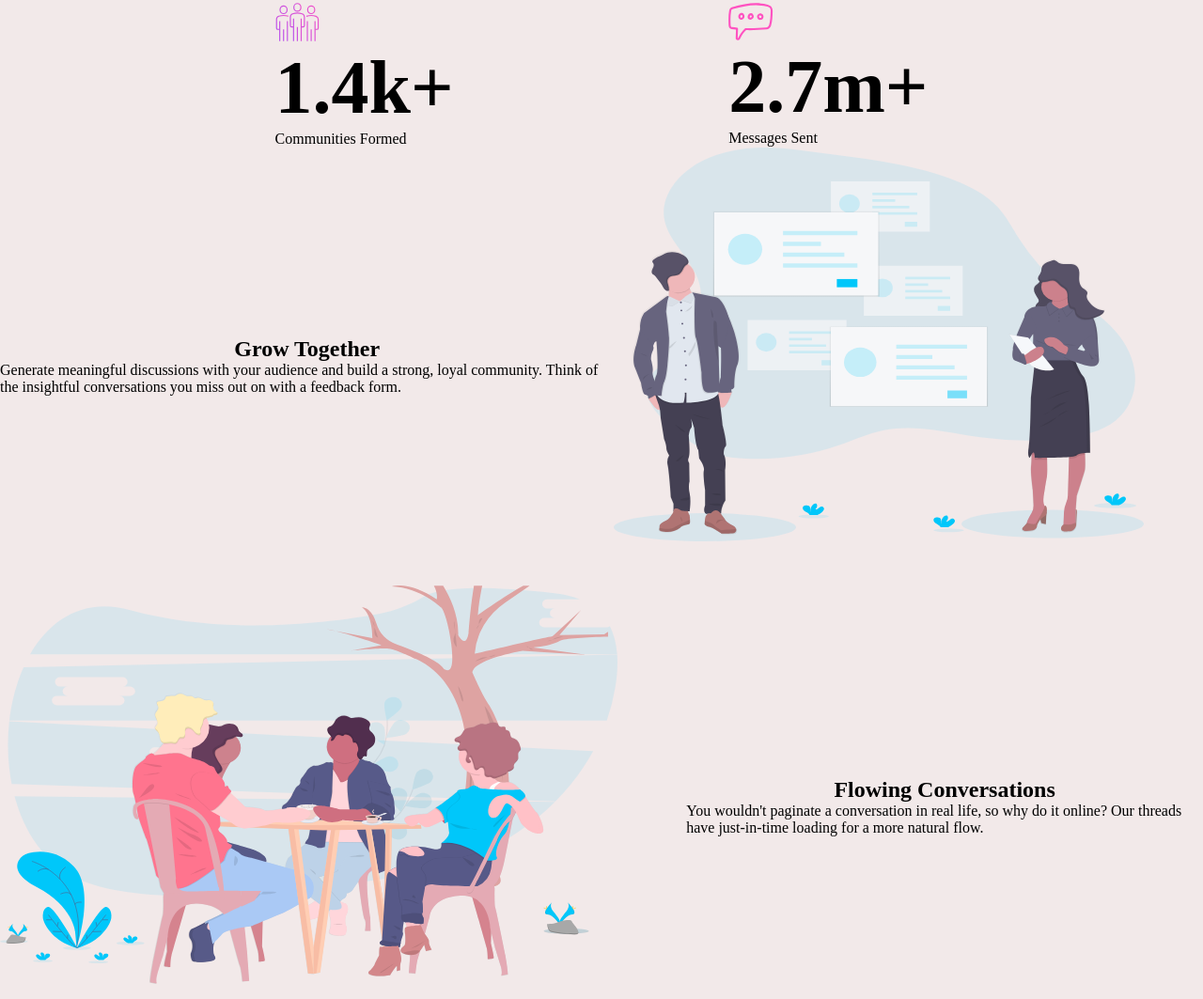
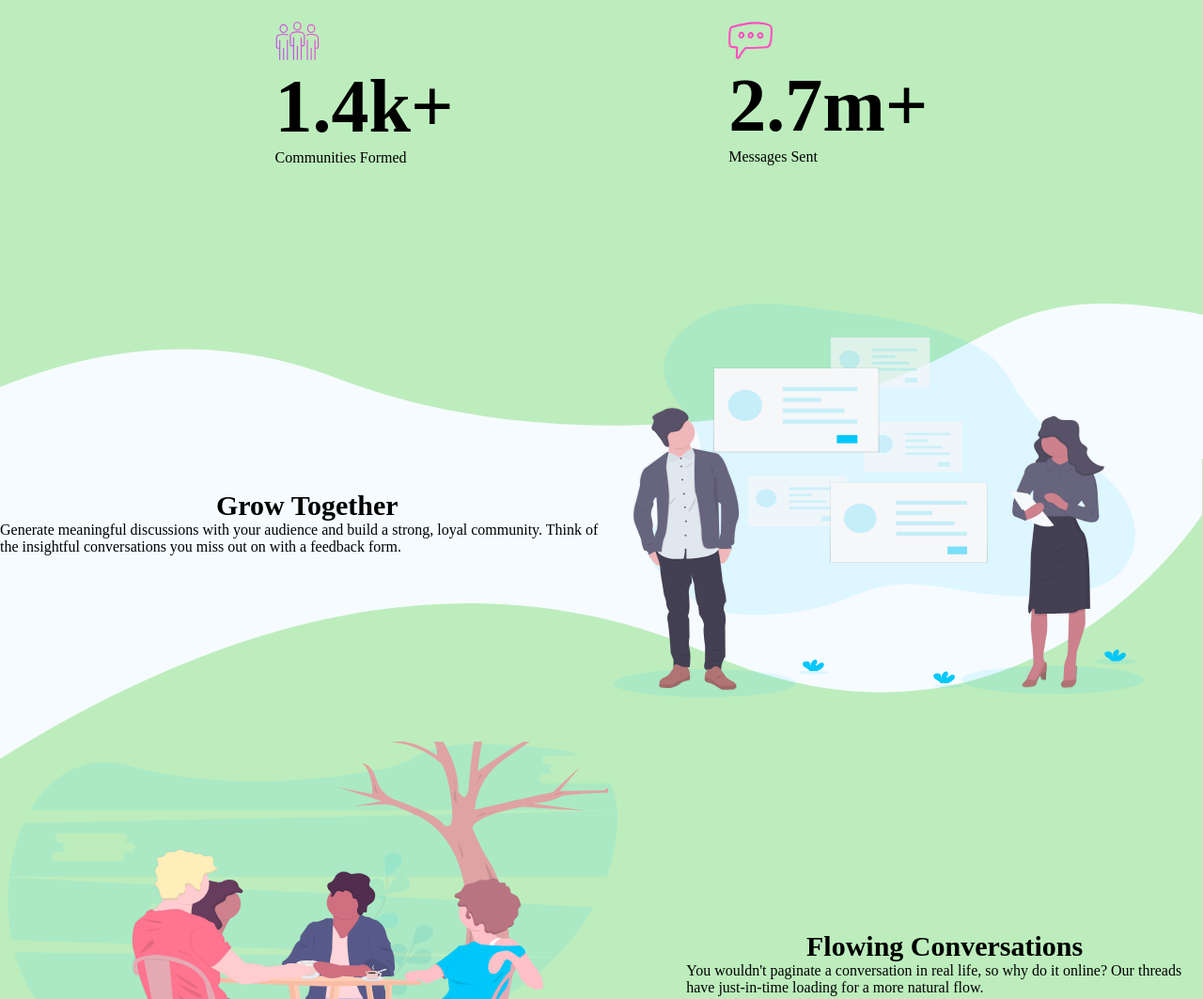
Before and after one commit to ash441/huddle-landing-page, a plain HTML site: page index.html in a window 1280 px wide. Shown: the part 1469-2532 px from the top of the page at 94% size. Drawn offline with Linux system fonts and the light colour scheme.

Commit message:
bg-pattern issue

```diff
--- a/index.html
+++ b/index.html
@@ -36,13 +36,13 @@
     <!-- ========start hero section ========= -->
      <section>
      <div class="container">
-       <div class="heading">
+       <div class="heading ">
          <h1>Build The Community Your Fans Will Love</h1>
 
        </div>
-       <div class="intro">
-         <p>Huddle re-imagines the way we build communities. You have a voice, but so does
-          your audience. Create connections with your users as you engage in genuine discussion.</p>
+       <div class="intro ">
+         <p>Huddle re-imagines the way we build communities. You have a  voice, but so does
+          your audience. Create connections with your  users as you engage in genuine discussion.</p>
 
        </div>
        <div class="hero-btn">
@@ -101,10 +101,12 @@
         <p class="para">Generate meaningful discussions with your audience and build a strong, loyal community.
           Think of the insightful conversations you miss out on with a feedback form. </p>
 
-      </div>
-      <div class="grow-img img-size"><img src="./images/illustration-grow-together.svg" alt="">
+        </div>
+        <div class="grow-img img-size"><img src="./images/illustration-grow-together.svg" alt="">
 
-      </div>
+        </div>
+        <!-- <img class="img-top" src="./images/bg-section-top-desktop-1.svg" alt=""> -->
+        <img class="img-bottom" src="./images/bg-section-bottom-desktop-1.svg" alt="">
 
 
 
--- a/style.css
+++ b/style.css
@@ -5,8 +5,11 @@
 }
 
 body {
-    background-color: rgb(242, 233, 233);
+    background-color: rgb(189, 237, 189);
 }
+
+
+
 
 .button {
     background-color: hsl(322, 100%, 66%);
@@ -45,6 +48,15 @@ nav {
     border-radius: 30px;
     border: none;
     font-size: 20px;
+    margin-top: 30px;
+}
+.intro {
+    margin-top: 30px;
+    width: 40%;
+    font-size: 20px;
+}
+.heading {
+    font-size: 30px;
 }
 
 .container {
@@ -67,7 +79,8 @@ nav {
 .rating {
     display: flex;
     justify-content: space-evenly;
-    margin-top: 30px;
+    height: 300px;
+    margin-top: 50px;
 
 }
 
@@ -78,6 +91,34 @@ nav {
 .grw-together {
 
     display: flex;
+    background-image: url('./images/bg-section-top-desktop-1.svg');
+    /* background-image: url('./images/bg-section-bottom-desktop-1.svg'); */
+    background-repeat:no-repeat;
+    background-position-x: center;
+
+
+
+}
+.img-bottom {
+
+    position: absolute;
+    top: 1956px;
+    z-index: -1;
+    height: 40%;
+    width: 99.9%;
+
+
+
+
+
+}
+.img-top {
+
+    position: absolute;
+    z-index: -1;
+    height: 50%;
+    width: 98%;
+
 
 }
 .flowing-conv {
```
